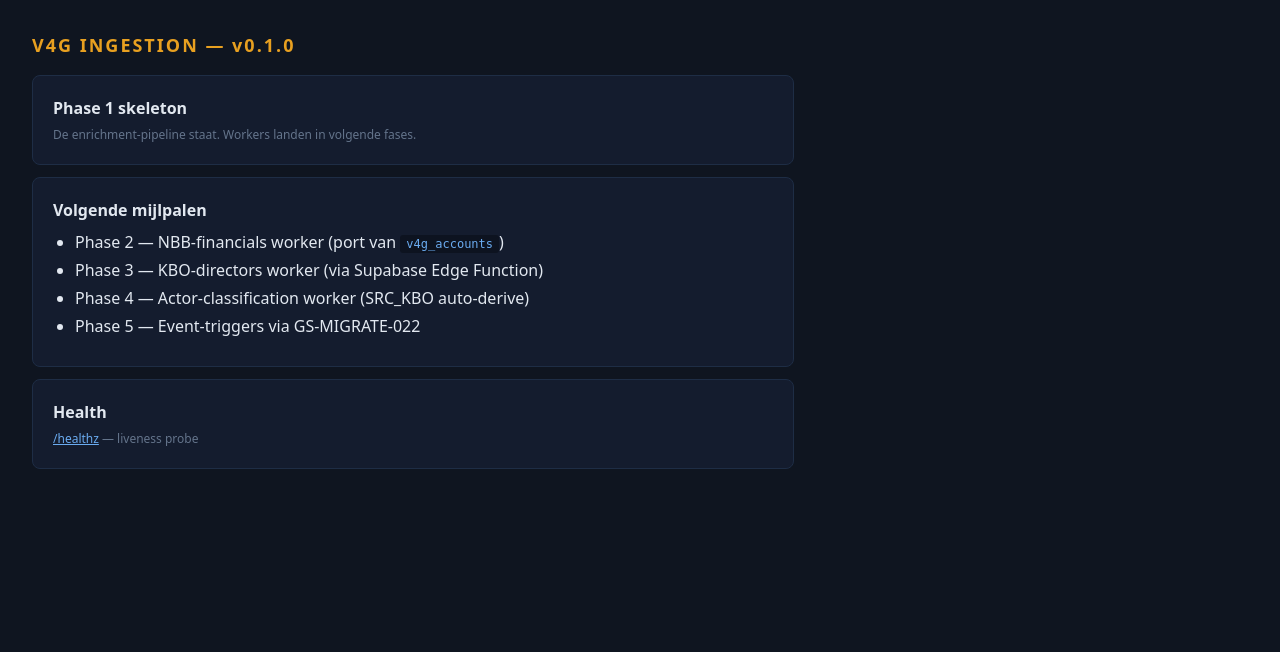
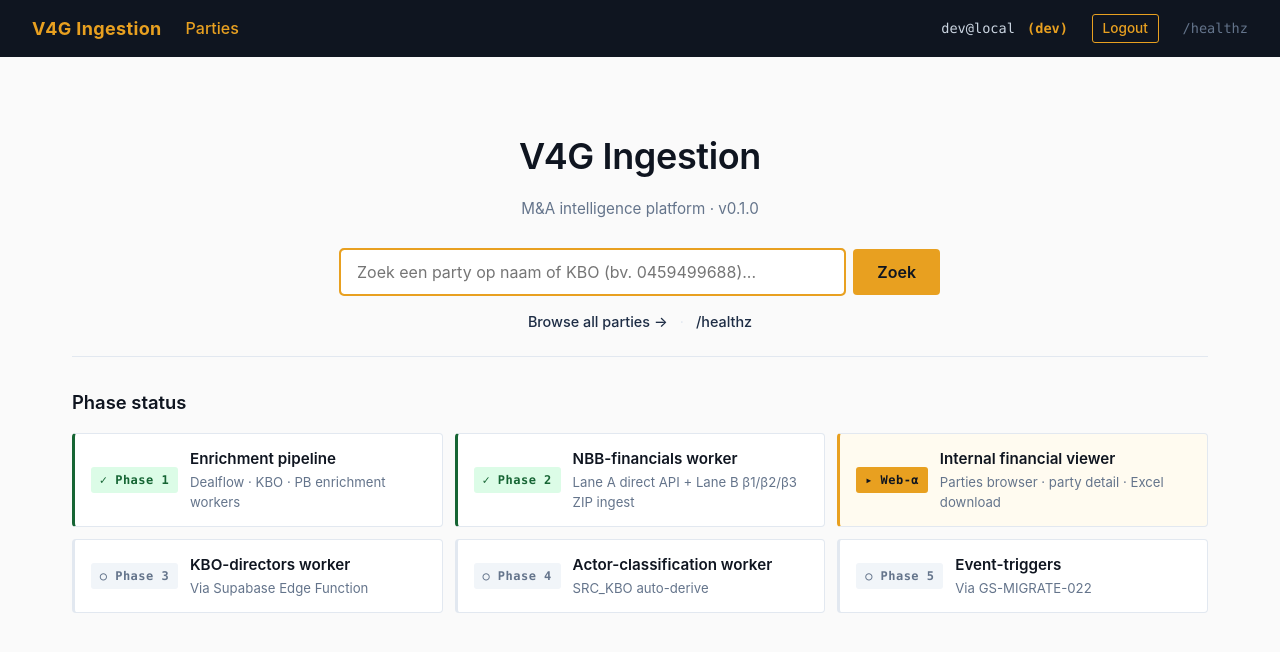
Before and after one commit to dealflow-news/v4g-ingestion, a Flask app: page / in a window 1280 px wide. Shown: the top 652 px of the page. Run offline with Flask 3, Linux system fonts and the light colour scheme; parts of the project's set-up code (start-up, migrations or seed data) failed here and were passed over.

Commit message:
Web-α commits 5+6: magic-link auth + dashboard upgrade
Auth (commit 5):
  - Feature-flagged via AUTH_ENABLED env var (default off, prod on)
  - Magic-link via Supabase auth.sign_in_with_otp + verify_otp
  - Cookie-based session (HttpOnly, SameSite=Lax, configurable Secure)
  - Optional email allowlist via AUTH_ALLOWED_EMAILS (silent reject)
  - Topbar shows authenticated user + logout button
  - Login page handles invalid_email / send_failed / verify_failed states
  - When disabled: g.user placeholder ('dev@local'), all routes open

Required Supabase config (production):
  Auth → URL Config → Redirect URLs must include /auth/callback
  Env vars: AUTH_ENABLED, SUPABASE_URL, SUPABASE_ANON_KEY,
            AUTH_ALLOWED_EMAILS (optional), SESSION_COOKIE_SECURE=true

Dashboard (commit 6):
  - Now extends base.html (consistent topbar across the app)
  - Search bar posts to /parties?q=...
  - Phase-status cards (Phase 1-2 done, Web-α active, Phase 3-5 pending)

Tests: 33 new auth tests (gated routes, magic-link flow with mocked
Supabase, callback, logout, allowlist) — total web suite 79.

```diff
--- a/src/web/app.py
+++ b/src/web/app.py
@@ -21,6 +21,11 @@ def create_app() -> Flask:
         static_folder="static",
     )
     app.config["SECRET_KEY"] = os.environ.get("FLASK_SECRET", "dev-only-change-me")
+    # Cookie security in production (HTTPS) — set SESSION_COOKIE_SECURE=true.
+    app.config["SESSION_COOKIE_SECURE"] = (
+        os.environ.get("SESSION_COOKIE_SECURE", "false").lower()
+        in ("true", "1", "yes")
+    )
 
     # ─── Routes ──────────────────────────────────────────────────────────
 
@@ -35,9 +40,15 @@ def create_app() -> Flask:
 
     # Blueprints — resource-named (parties, financials, ...). Registered as
     # they land. See src/web/routes/__init__.py for the contract.
+    from src.web import auth
     from src.web.routes import financials, parties
     app.register_blueprint(parties.bp)
     app.register_blueprint(financials.bp)
+    app.register_blueprint(auth.bp)
+
+    # Auth gate — installed last so all routes (including blueprints) are
+    # covered. Feature-flagged via AUTH_ENABLED env var; off in local dev.
+    app.before_request(auth.check_auth)
 
     log.info("flask app ready · routes: %s", [str(r) for r in app.url_map.iter_rules()])
     return app
--- a/src/web/static/style.css
+++ b/src/web/static/style.css
@@ -331,3 +331,164 @@ section h2 {
 .empty strong { color: var(--navy-dark); display: block; margin-bottom: 0.5rem; }
 .empty ul { margin: 0.5rem auto 0 auto; padding-left: 1.5rem; max-width: 400px; text-align: left; }
 .empty p { margin: 0.25rem 0; }
+
+/* ─── Topbar user info ───────────────────────────────────────────────── */
+.topbar-user {
+  color: #cbd5e1;
+  font-size: 0.85rem;
+  font-family: ui-monospace, 'Cascadia Mono', Menlo, monospace;
+}
+.topbar-user em {
+  color: var(--amber);
+  font-style: normal;
+  font-weight: 600;
+  margin-left: 0.25rem;
+}
+.topbar-link {
+  color: var(--amber);
+  font-size: 0.85rem;
+  padding: 0.2rem 0.6rem;
+  border: 1px solid var(--amber);
+  border-radius: 3px;
+  text-decoration: none;
+}
+.topbar-link:hover {
+  background: var(--amber);
+  color: var(--navy-dark);
+  text-decoration: none !important;
+}
+
+/* ─── Login page ─────────────────────────────────────────────────────── */
+.login-card {
+  max-width: 440px;
+  margin: 4rem auto;
+  background: var(--surface);
+  border: 1px solid var(--border);
+  border-radius: 6px;
+  padding: 2rem;
+}
+.login-card h1 {
+  margin-top: 0;
+  font-size: 1.5rem;
+}
+
+.login-notice {
+  padding: 0.75rem 1rem;
+  border-radius: 4px;
+  margin-bottom: 1.25rem;
+  font-size: 0.9rem;
+  line-height: 1.5;
+}
+.login-notice-success { background: #DCFCE7; color: #166534; border: 1px solid #BBF7D0; }
+.login-notice-error   { background: #FEE2E2; color: #991B1B; border: 1px solid #FECACA; }
+.login-notice-info    { background: #FEF3C7; color: #92400E; border: 1px solid #FDE68A; }
+
+.login-form {
+  display: flex;
+  flex-direction: column;
+  gap: 0.5rem;
+  margin: 1rem 0;
+}
+.login-form label {
+  font-weight: 500;
+  font-size: 0.85rem;
+  color: var(--muted);
+  text-transform: uppercase;
+  letter-spacing: 0.04em;
+}
+.login-form input[type="email"] {
+  padding: 0.75rem 1rem;
+  font-size: 1rem;
+  border: 1px solid var(--border);
+  border-radius: 4px;
+  background: var(--surface);
+  font-family: inherit;
+}
+.login-form input[type="email"]:focus {
+  outline: 2px solid var(--amber);
+  outline-offset: -1px;
+  border-color: var(--amber);
+}
+.login-form .button {
+  margin-top: 0.5rem;
+  width: 100%;
+  padding: 0.75rem 1.5rem;
+  font-size: 1rem;
+}
+.login-help { margin-top: 1rem; font-size: 0.85rem; }
+
+/* ─── Dashboard ──────────────────────────────────────────────────────── */
+.dashboard-hero {
+  text-align: center;
+  padding: 2.5rem 0 1.5rem 0;
+  border-bottom: 1px solid var(--border);
+  margin-bottom: 2rem;
+}
+.dashboard-hero h1 {
+  font-size: 2.25rem;
+  margin: 0 0 0.25rem 0;
+  letter-spacing: -0.01em;
+}
+.dashboard-hero .muted { font-size: 0.95rem; }
+
+.dashboard-search {
+  margin: 1.75rem auto 1rem auto;
+  max-width: 600px;
+}
+
+.dashboard-quicklinks {
+  margin: 0.5rem 0 0 0;
+  font-size: 0.9rem;
+}
+.dashboard-quicklinks a {
+  color: var(--navy);
+  text-decoration: none;
+  font-weight: 500;
+}
+.dashboard-quicklinks a:hover { color: var(--amber); }
+.dashboard-sep { color: var(--border); margin: 0 0.5rem; }
+
+.dashboard-roadmap h2 {
+  font-size: 1.15rem;
+  font-weight: 600;
+  margin: 1.5rem 0 1rem 0;
+}
+
+.phase-list {
+  list-style: none;
+  padding: 0;
+  margin: 0;
+  display: grid;
+  grid-template-columns: repeat(auto-fit, minmax(280px, 1fr));
+  gap: 0.75rem;
+}
+.phase {
+  display: grid;
+  grid-template-columns: auto 1fr;
+  grid-template-rows: auto auto;
+  gap: 0.15rem 0.75rem;
+  padding: 0.85rem 1rem;
+  background: var(--surface);
+  border: 1px solid var(--border);
+  border-radius: 4px;
+  border-left: 3px solid var(--border);
+}
+.phase-tag {
+  grid-row: 1 / span 2;
+  align-self: center;
+  font-size: 0.75rem;
+  font-weight: 700;
+  letter-spacing: 0.04em;
+  font-family: ui-monospace, 'Cascadia Mono', Menlo, monospace;
+  white-space: nowrap;
+  padding: 0.25rem 0.55rem;
+  border-radius: 3px;
+}
+.phase-name { font-weight: 600; font-size: 0.95rem; }
+.phase-detail { font-size: 0.825rem; }
+
+.phase-done { border-left-color: #166534; }
+.phase-done .phase-tag { background: #DCFCE7; color: #166534; }
+.phase-active { border-left-color: var(--amber); background: #FFFBF0; }
+.phase-active .phase-tag { background: var(--amber); color: var(--navy-dark); }
+.phase-pending .phase-tag { background: #F1F5F9; color: var(--muted); }
--- a/src/web/templates/base.html
+++ b/src/web/templates/base.html
@@ -11,6 +11,12 @@
     <a href="{{ url_for('index') }}" class="brand">V4G Ingestion</a>
     <a href="{{ url_for('parties.index') }}">Parties</a>
     <span class="topbar-spacer"></span>
+    {% if g.user %}
+      <span class="topbar-user" title="{{ g.user.id }}">
+        {{ g.user.email }}{% if g.user.is_dev_placeholder %} <em>(dev)</em>{% endif %}
+      </span>
+      <a href="{{ url_for('auth.logout') }}" class="topbar-link">Logout</a>
+    {% endif %}
     <a href="{{ url_for('healthz') }}" class="muted-link" title="Liveness probe">/healthz</a>
   </nav>
   <main>
--- a/src/web/templates/dashboard.html
+++ b/src/web/templates/dashboard.html
@@ -1,44 +1,58 @@
-<!DOCTYPE html>
-<html lang="nl">
-<head>
-<meta charset="utf-8"/>
-<title>V4G Ingestion · {{ version }}</title>
-<style>
-body{font-family:system-ui,sans-serif;background:#0F1520;color:#E2E8F0;margin:0;padding:32px;line-height:1.5}
-h1{font-size:18px;margin:0 0 16px;color:#E8A020;letter-spacing:2px}
-.card{background:#141C2E;border:1px solid #1E2D45;border-radius:8px;padding:20px;max-width:720px;margin-bottom:12px}
-.muted{color:#64748B;font-size:12px}
-code{background:#0D1320;padding:2px 6px;border-radius:3px;font-family:'DM Mono',monospace;font-size:12px;color:#6AABF0}
-ul{margin:8px 0;padding-left:22px}
-li{margin:4px 0}
-</style>
-</head>
-<body>
-  <h1>V4G INGESTION — v{{ version }}</h1>
+{% extends "base.html" %}
+{% block title %}V4G Ingestion · v{{ version }}{% endblock %}
 
-  <div class="card">
-    <strong>Phase 1 skeleton</strong>
-    <p class="muted" style="margin:6px 0 0">
-      De enrichment-pipeline staat. Workers landen in volgende fases.
-    </p>
-  </div>
+{% block content %}
+<header class="dashboard-hero">
+  <h1>V4G Ingestion</h1>
+  <p class="muted">M&amp;A intelligence platform · v{{ version }}</p>
 
-  <div class="card">
-    <strong>Volgende mijlpalen</strong>
-    <ul>
-      <li>Phase 2 — NBB-financials worker (port van <code>v4g_accounts</code>)</li>
-      <li>Phase 3 — KBO-directors worker (via Supabase Edge Function)</li>
-      <li>Phase 4 — Actor-classification worker (SRC_KBO auto-derive)</li>
-      <li>Phase 5 — Event-triggers via GS-MIGRATE-022</li>
-    </ul>
-  </div>
+  <form method="get" action="{{ url_for('parties.index') }}" class="search dashboard-search">
+    <input type="search" name="q"
+           placeholder="Zoek een party op naam of KBO (bv. 0459499688)..."
+           autofocus autocomplete="off">
+    <button type="submit">Zoek</button>
+  </form>
 
-  <div class="card">
-    <strong>Health</strong>
-    <p class="muted" style="margin:6px 0 0">
-      <a href="/healthz" style="color:#6AABF0">/healthz</a>
-      — liveness probe
-    </p>
-  </div>
-</body>
-</html>
+  <p class="dashboard-quicklinks">
+    <a href="{{ url_for('parties.index') }}">Browse all parties →</a>
+    <span class="dashboard-sep">·</span>
+    <a href="{{ url_for('healthz') }}">/healthz</a>
+  </p>
+</header>
+
+<section class="dashboard-roadmap">
+  <h2>Phase status</h2>
+  <ul class="phase-list">
+    <li class="phase phase-done">
+      <span class="phase-tag">✓ Phase 1</span>
+      <span class="phase-name">Enrichment pipeline</span>
+      <span class="phase-detail muted">Dealflow · KBO · PB enrichment workers</span>
+    </li>
+    <li class="phase phase-done">
+      <span class="phase-tag">✓ Phase 2</span>
+      <span class="phase-name">NBB-financials worker</span>
+      <span class="phase-detail muted">Lane A direct API + Lane B β1/β2/β3 ZIP ingest</span>
+    </li>
+    <li class="phase phase-active">
+      <span class="phase-tag">▸ Web-α</span>
+      <span class="phase-name">Internal financial viewer</span>
+      <span class="phase-detail muted">Parties browser · party detail · Excel download</span>
+    </li>
+    <li class="phase phase-pending">
+      <span class="phase-tag">○ Phase 3</span>
+      <span class="phase-name">KBO-directors worker</span>
+      <span class="phase-detail muted">Via Supabase Edge Function</span>
+    </li>
+    <li class="phase phase-pending">
+      <span class="phase-tag">○ Phase 4</span>
+      <span class="phase-name">Actor-classification worker</span>
+      <span class="phase-detail muted">SRC_KBO auto-derive</span>
+    </li>
+    <li class="phase phase-pending">
+      <span class="phase-tag">○ Phase 5</span>
+      <span class="phase-name">Event-triggers</span>
+      <span class="phase-detail muted">Via GS-MIGRATE-022</span>
+    </li>
+  </ul>
+</section>
+{% endblock %}
```
Also changed, not shown: src/web/auth.py (added, +226 -0 lines), src/web/templates/login.html (added, +46 -0 lines).
